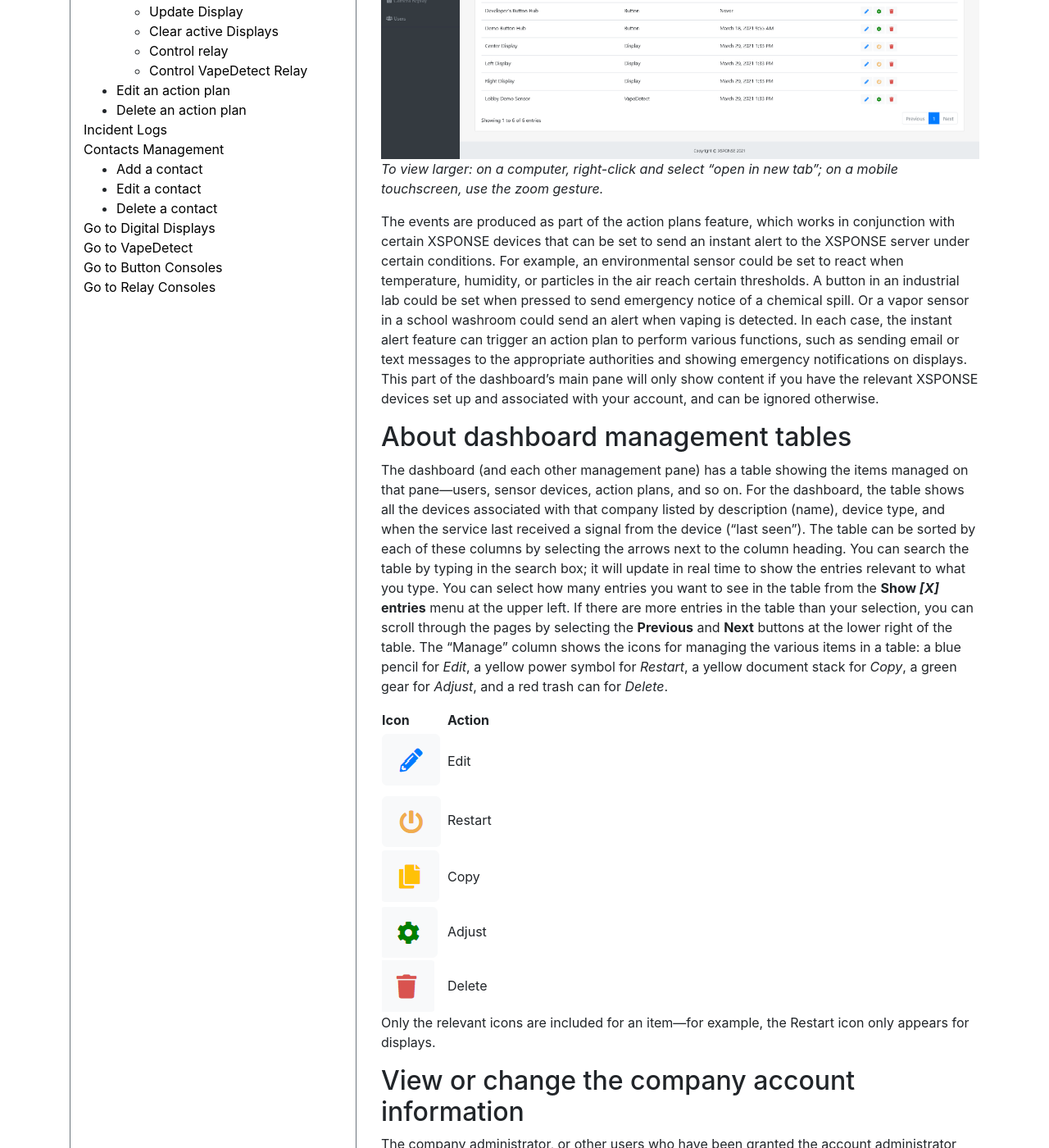
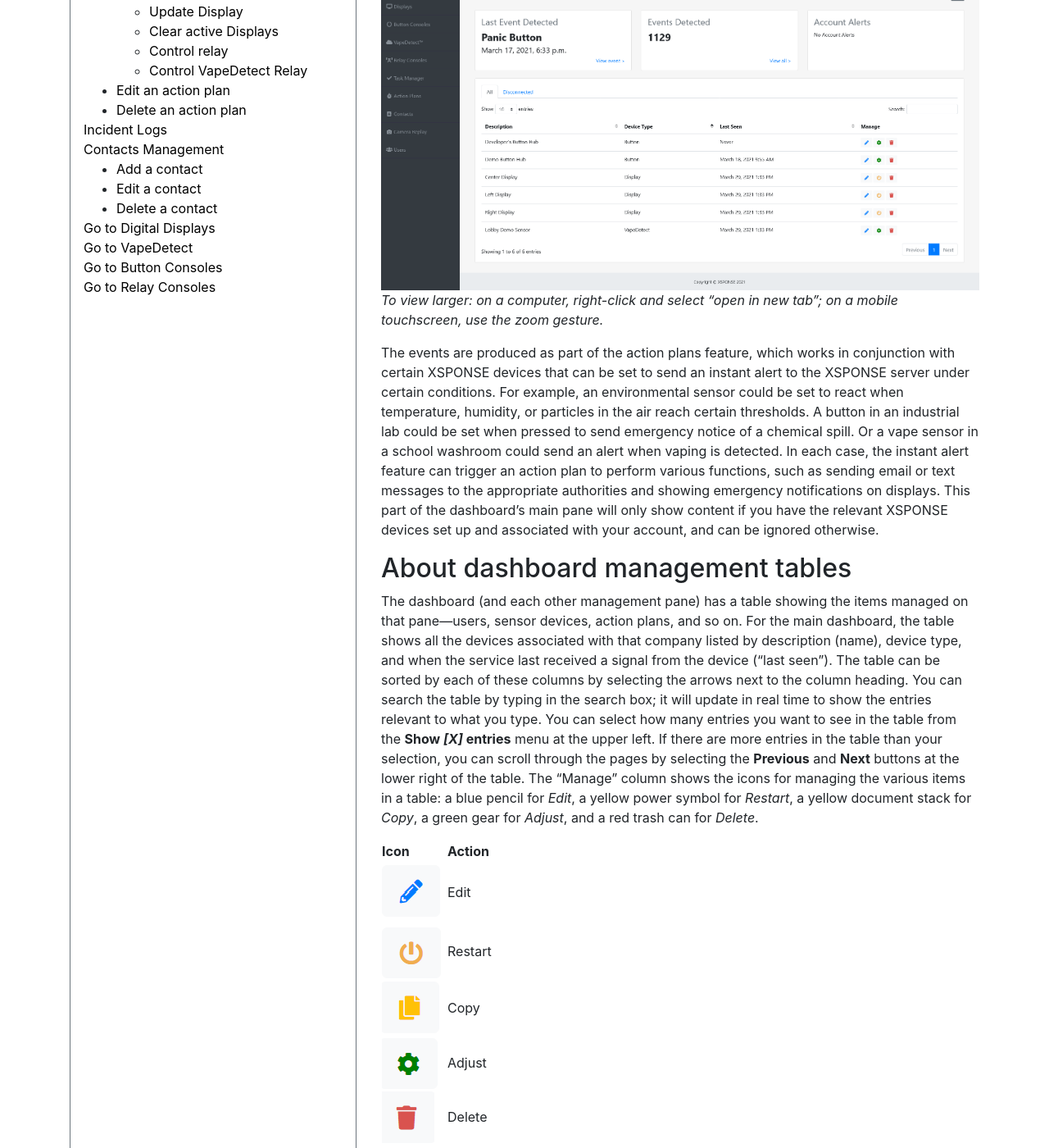
Before and after one commit to NrsSystems/docs, a Jekyll site: the page built from general-ops/dashboard.md, in a window 1280 px wide and 1400 px high, scrolled down 910 px. Shown: the whole window at 82% size. Built offline with Jekyll 4.4.1, drawn with Linux system fonts in a browser that asks for light colours; our own code applies the rules of GitHub Pages for plain Markdown files; some of the changed text lies outside the part shown.

Commit message:
Update dashboard.md

```diff
--- a/general-ops/dashboard.md
+++ b/general-ops/dashboard.md
@@ -12,11 +14,10 @@ The main pane shows the relevant content for the function you have selected in t
 ![dashboard pane](dashboard.png)
 _To view larger: on a computer, right-click and select "open in new tab"; on a mobile touchscreen, use the zoom gesture._
 
-The events are produced as part of the action plans feature, which works in conjunction with certain XSPONSE devices that can be set to send an instant alert to the XSPONSE server under certain conditions. For example, an environmental sensor could be set to react when temperature, humidity, or particles in the air reach certain thresholds. A button in an industrial lab could be set when pressed to send emergency notice of a chemical spill. Or a vapor sensor in a school washroom could send an alert when vaping is detected. In each case, the instant alert feature can trigger an action plan to perform various functions, such as sending email or text messages to the appropriate authorities and showing emergency notifications on displays. This part of the dashboard’s main pane will only show content if you have the relevant XSPONSE devices set up and associated with your account, and can be ignored otherwise.
+The events are produced as part of the action plans feature, which works in conjunction with certain XSPONSE devices that can be set to send an instant alert to the XSPONSE server under certain conditions. For example, an environmental sensor could be set to react when temperature, humidity, or particles in the air reach certain thresholds. A button in an industrial lab could be set when pressed to send emergency notice of a chemical spill. Or a vape sensor in a school washroom could send an alert when vaping is detected. In each case, the instant alert feature can trigger an action plan to perform various functions, such as sending email or text messages to the appropriate authorities and showing emergency notifications on displays. This part of the dashboard’s main pane will only show content if you have the relevant XSPONSE devices set up and associated with your account, and can be ignored otherwise.
 
 ## About dashboard management tables
-
-The dashboard (and each other management pane) has a table showing the items managed on that pane—users, sensor devices, action plans, and so on. For the dashboard, the table shows all the devices associated with that company listed by description (name), device type, and when the service last received a signal from the device (“last seen”). The table can be sorted by each of these columns by selecting the arrows next to the column heading. You can search the table by typing in the search box; it will update in real time to show the entries relevant to what you type. You can select how many entries you want to see in the table from the **Show _[X]_ entries** menu at the upper left. If there are more entries in the table than your selection, you can scroll through the pages by selecting the **Previous** and **Next** buttons at the lower right of the table. The “Manage” column shows the icons for managing the various items in a table: a blue pencil for _Edit_, a yellow power symbol for _Restart_, a yellow document stack for _Copy_, a green gear for _Adjust_, and a red trash can for _Delete_.
+The dashboard (and each other management pane) has a table showing the items managed on that pane—users, sensor devices, action plans, and so on. For the main dashboard, the table shows all the devices associated with that company listed by description (name), device type, and when the service last received a signal from the device (“last seen”). The table can be sorted by each of these columns by selecting the arrows next to the column heading. You can search the table by typing in the search box; it will update in real time to show the entries relevant to what you type. You can select how many entries you want to see in the table from the **Show _[X]_ entries** menu at the upper left. If there are more entries in the table than your selection, you can scroll through the pages by selecting the **Previous** and **Next** buttons at the lower right of the table. The “Manage” column shows the icons for managing the various items in a table: a blue pencil for _Edit_, a yellow power symbol for _Restart_, a yellow document stack for _Copy_, a green gear for _Adjust_, and a red trash can for _Delete_.
 
 | Icon | Action |
 | --- | --- |
@@ -29,7 +30,6 @@ The dashboard (and each other management pane) has a table showing the items man
 Only the relevant icons are included for an item—for example, the Restart icon only appears for displays.
 
 ## View or change the company account information
-
 The company administrator, or other users who have been granted the account administrator role (see the [Users page](users-management.md) for more information), can view or change the information for a company from the dashboard. Select the **Adjust** icon in the upper right of the dashboard main pane (or next to the company name in the **Accounts** menu in the top right of the page). (Note that users without the administrator role will not see the Adjust icon on the dashboard.) This will open a separate pane where you can view and make changes to the basic company account information. You can also upload an image file of the organization’s logo. All “image” MIME file types are supported, and the file may be up to 1 MB in size. (This logo will appear in the company’s tile on the Account Manager pane and can be used in the screensaver feature of XSPONSE Digital Displays.) Select **Submit** to save the changes and return to the company dashboard. Select the **Dashboard** link in the navigation pane to go back to the company dashboard without saving any changes.
 
 ___
```
Also changed, not shown: other parts of general-ops/dashboard.md (+4 -2 lines).
